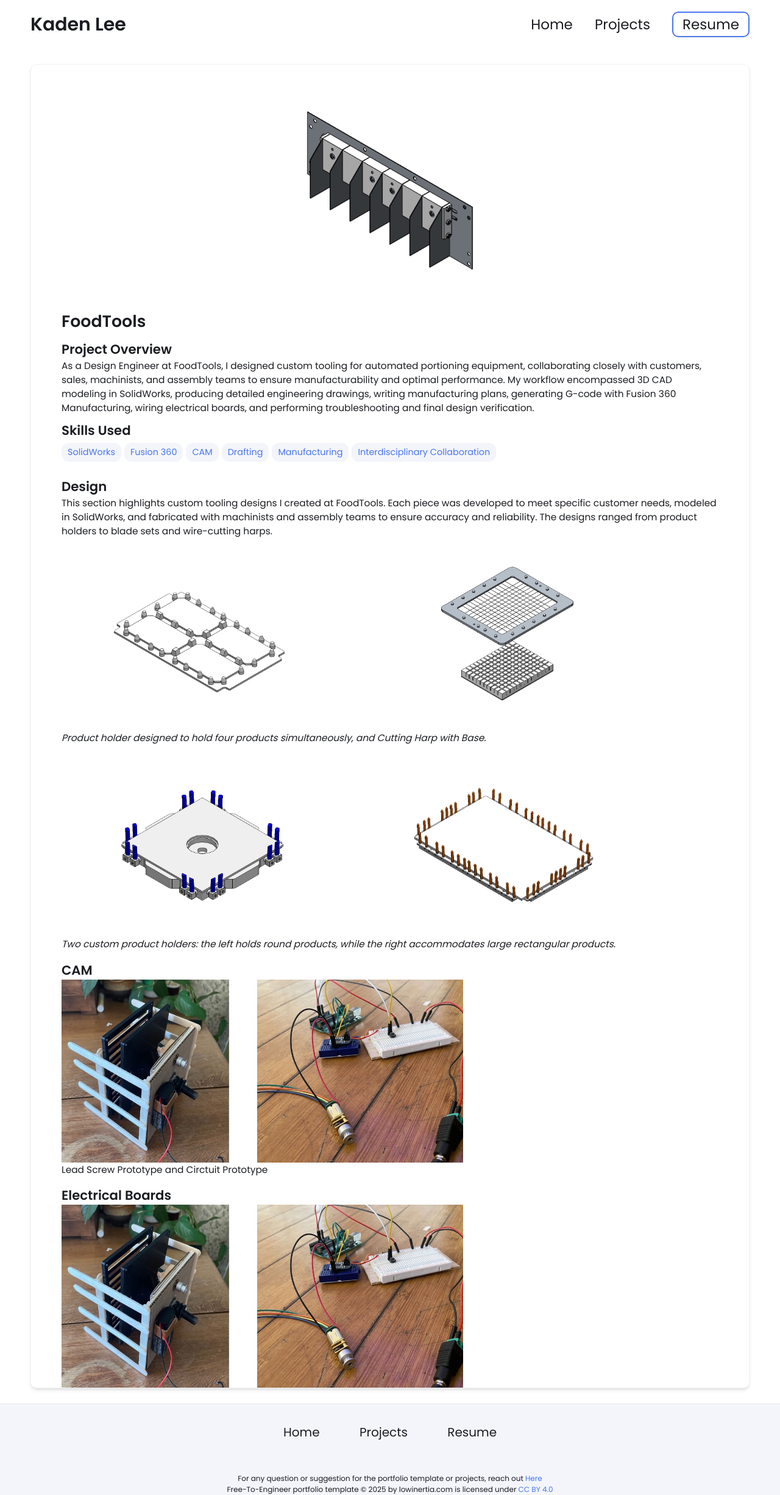
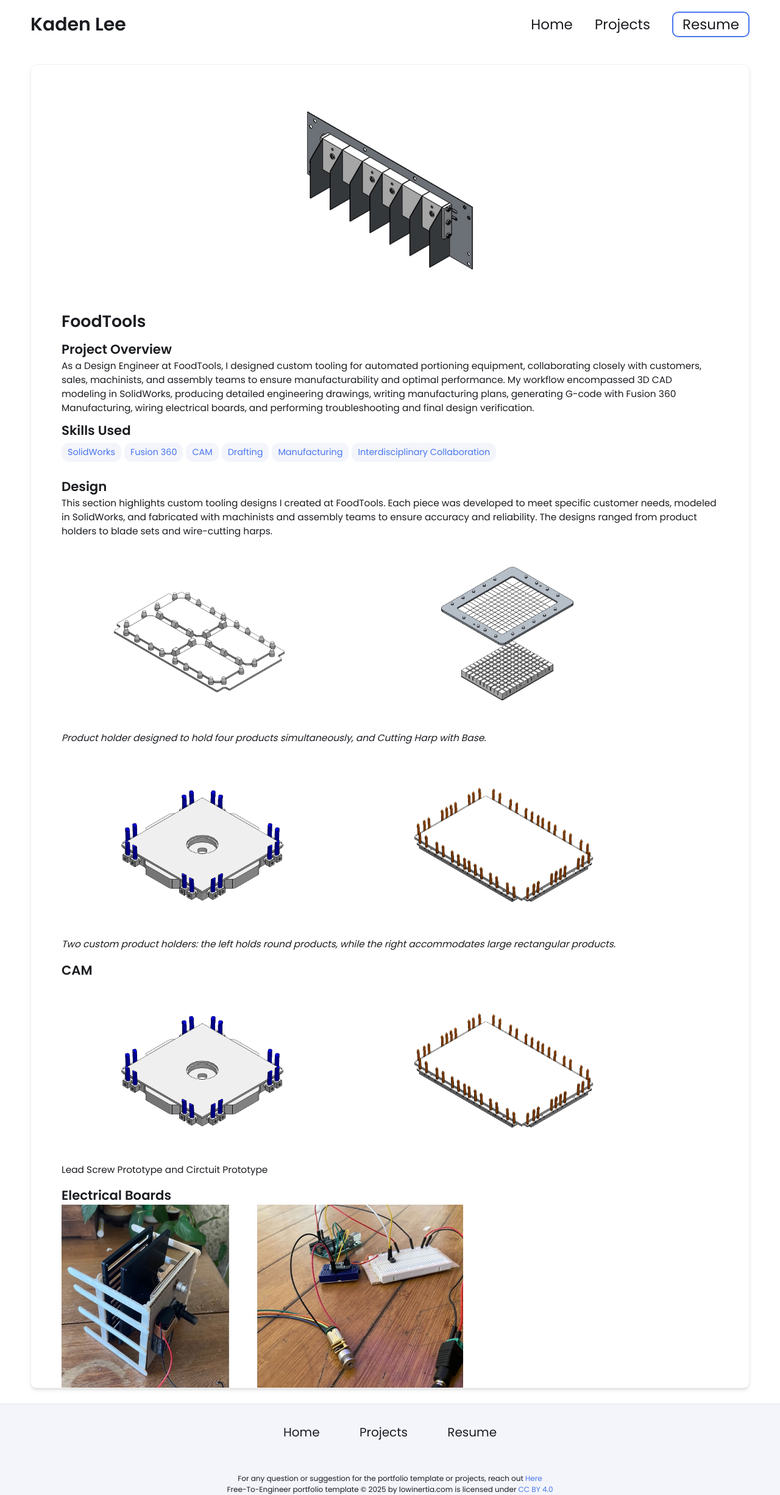
Before and after one commit to klee-eng/klee-eng.github.io, a Jekyll site: the page built from _projects/FoodTools/index.md, in a window 1280 px wide. Shown: the whole page at 61% size. Built offline with Jekyll 4.4.1, drawn with Linux system fonts in a browser that asks for light colours.

Commit message:
Update index.md

```diff
--- a/_projects/FoodTools/index.md
+++ b/_projects/FoodTools/index.md
@@ -35,8 +35,8 @@ This section highlights custom tooling designs I created at FoodTools. Each piec
 
 
 <div style="display: flex; gap: 10px;">
-  <img src="/images-final/JuniorDesignPrototypes.jpg" height="300" alt="Hub1">
-</div>
+  <img src="/images-foodtools/csrsdialpalre.PNG" height="300" alt="Hub1">
+  <img src="/images-foodtools/DIALpLATEASMpIC.PNG" height="300" alt="Hub1"></div>
 
 Lead Screw Prototype and Circtuit Prototype
 
```
